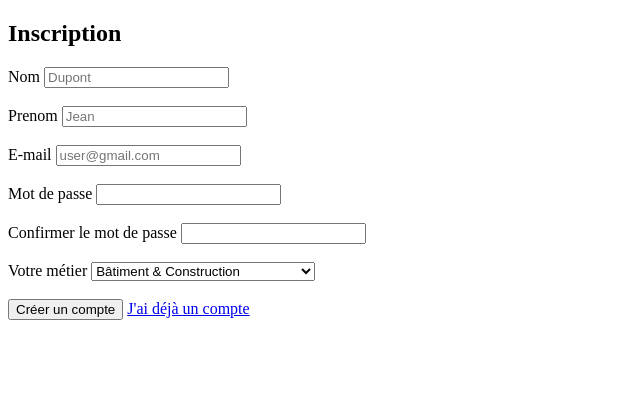
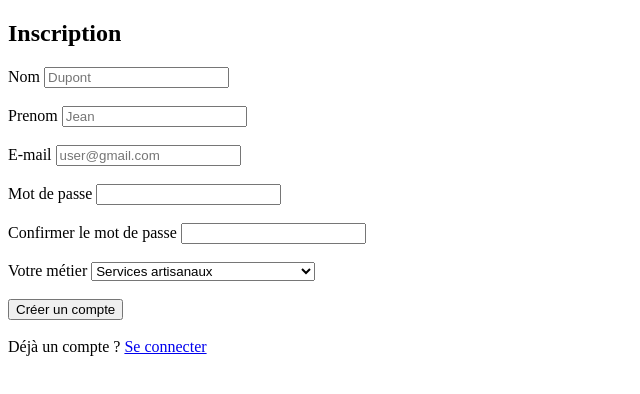
Before and after one commit to MDJ228/Artisan-hub, a plain HTML site: page Inscription.html in a window 1280 px wide. Shown: the whole page, without its empty margins (0-640 px from the left). Drawn offline with Linux system fonts and the light colour scheme.

Commit message:
Deuxième commit

```diff
--- a/Inscription.html
+++ b/Inscription.html
@@ -30,17 +30,17 @@
             </form>
             <!--Choix de métier-->
             Votre métier <select>
-                <option value="select">Bâtiment & Construction</option>
-                <option>Textile & habillement</option>
-                <option>Alimentation</option>
-                <option>Art & création</option>
-                <option>Réparation & maintenance</option>
-                <option>Travail du bois, du métal & du cuir</option>
-                <option>Services artisanaux</option>
+                <option value="Bâtiment & Construction">Bâtiment & Construction</option>
+                <option value="Textile & habillement">Textile & habillement</option>
+                <option value="Alimentation">Alimentation</option>
+                <option value="Art & création">Art & création</option>
+                <option value="Réparation & maintenance">Réparation & maintenance</option>
+                <option value="Travail du bois, du métal & du cuir">Travail du bois, du métal & du cuir</option>
+                <option value="Services artisanaux" selected>Services artisanaux</option>
             </select><br><br>
             <!--Bouton d'envoie-->
-          <button type="submit">Créer un compte</button>
-            <a href="Connexion.html">J'ai déjà un compte</a>
+          <button type="submit">Créer un compte</button><br><br>
+            Déjà un compte ? <a href="Connexion.html" target="_blank">Se connecter</a>
 
             </div>
     </div>
```
Also changed, not shown: Connexion.html (+14 -8 lines).
